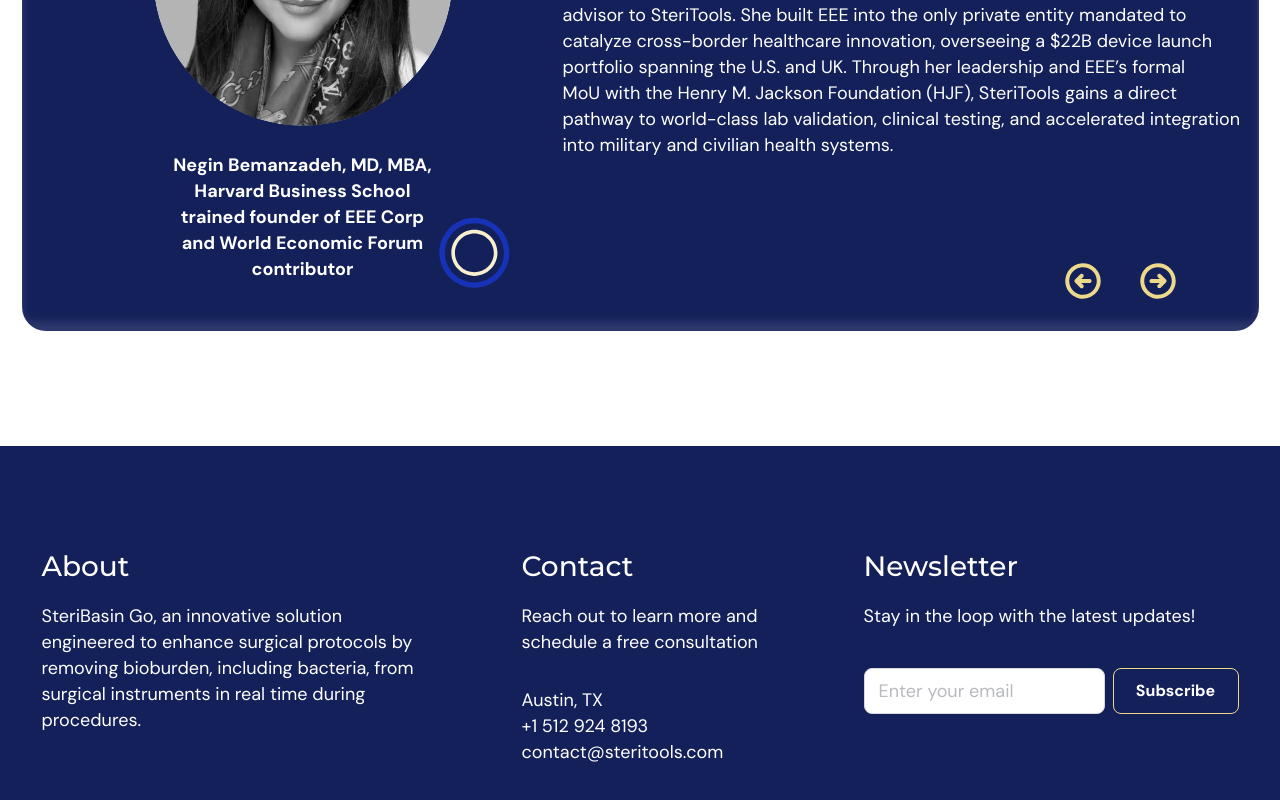
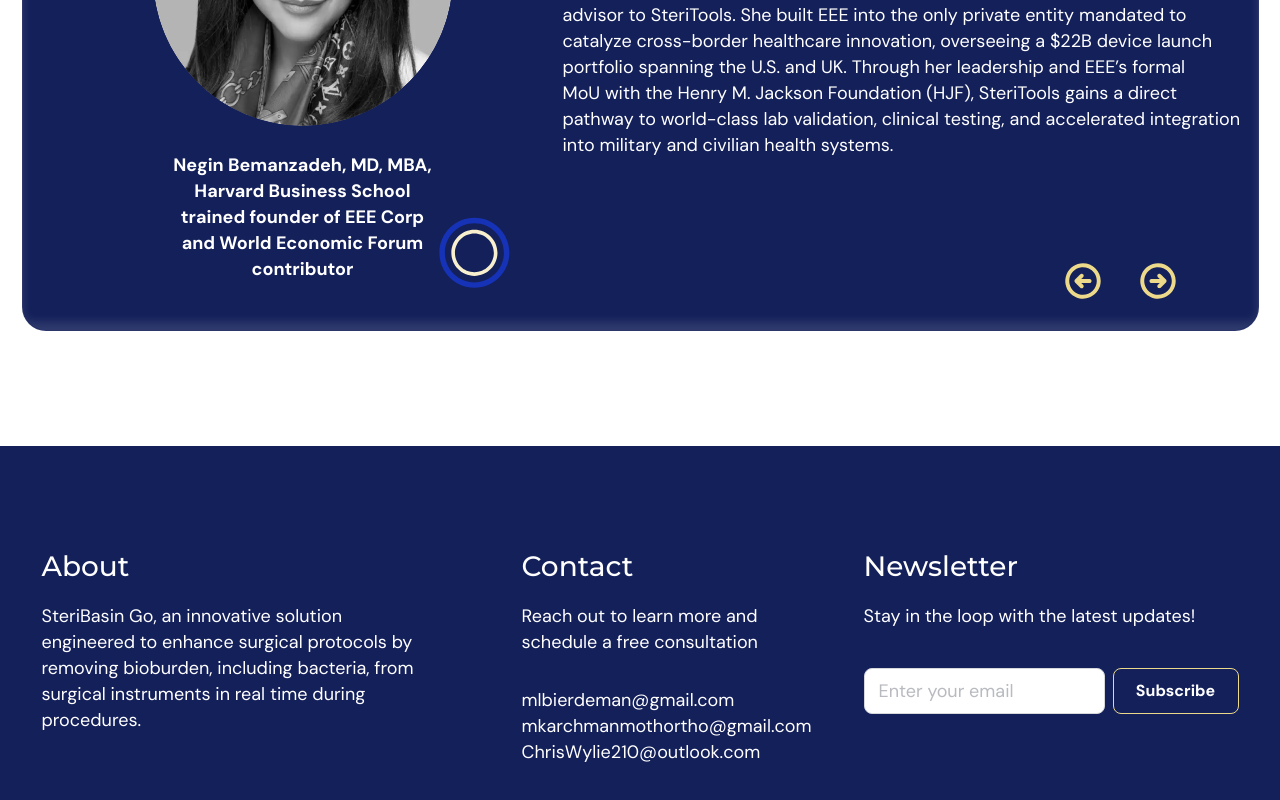
Before and after one commit to projectlead-innovativemojo/Steri-Tools, a Next.js app: page /our-team in a window 1280 px wide. Shown: the part 2060-2860 px from the top of the page. Built offline with nearby package versions, Linux system fonts and the light colour scheme.

Commit message:
(Footer:) added email address to contact us list

```diff
--- a/src/components/Footer/index.tsx
+++ b/src/components/Footer/index.tsx
@@ -28,13 +28,23 @@ const Footer = () => {
           </Text>
           <ul>
             <li>
-              <Text>Austin, TX</Text>
+              <a href="mailto:mlbierdeman@gmail.com">
+                <Text className="hover:underline">mlbierdeman@gmail.com</Text>
+              </a>
             </li>
             <li>
-              <Text>+1 512 924 8193</Text>
+              <a href="mailto:mkarchmanmothortho@gmail.com">
+                <Text className="hover:underline">
+                  mkarchmanmothortho@gmail.com
+                </Text>
+              </a>
             </li>
             <li>
-              <Text>contact@steritools.com</Text>
+              <a href="mailto:ChrisWylie210@outlook.com">
+                <Text className="hover:underline">
+                  ChrisWylie210@outlook.com
+                </Text>
+              </a>
             </li>
           </ul>
         </div>
```
